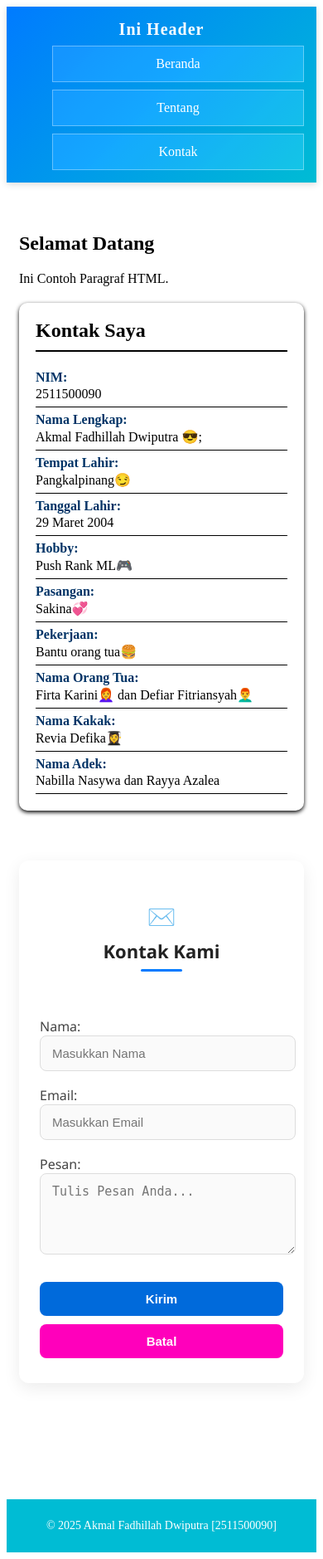
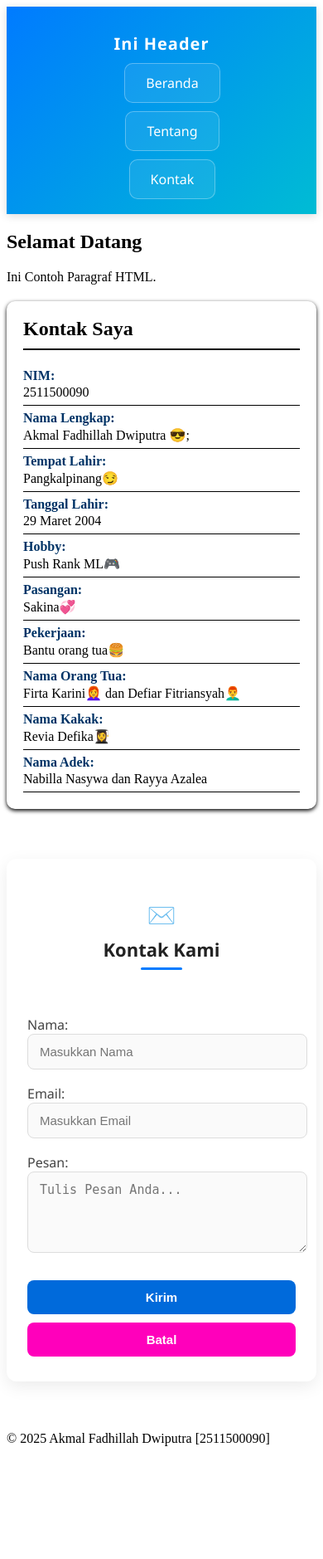
Before and after one commit to 2511500090-akmal/2511500090-PWB-TI1B-2526O, a PHP site: page /pertemuan-04/index.html in a window 390 px wide. Shown: the whole page at 83% size. After the commit the page ends 1743 px from the top, so only its background shows below. Run offline with PHP 8.4, Linux system fonts and the light colour scheme.

Commit message:
styling navigasi mode mobile

```diff
--- a/pertemuan-04/style.css
+++ b/pertemuan-04/style.css
@@ -167,92 +167,85 @@
         }
 
                 header {
+                    background: linear-gradient(135deg, #007bff, #00bcd4);
+                    color: #fff;
                     text-align: center;
-                    padding: 25px;
-                    background: linear-gradient(135deg, #007bff, #00bcd4);
-                    color: rgb(255, 255, 255);
-                    box-shadow: 0 2px 8px rgba(0, 0, 0, 0.15);
+                    padding: 25px 15px;
+                    box-shadow: 0 2px 10px rgba(0, 0, 0, 0.15);
+                    position: relative;
+                    z-index: 1000;
+                    font-family: "Poppins", "Segoe UI", Tahoma, Geneva, Verdana, sans-serif;
         }
 
                 header h1 {
-                   font-size: 25px;
-                   margin-bottom: 10px;
+                    font-size: 26px;
+                    margin-bottom: 12px;
+                    font-weight: 600;
                     letter-spacing: 1px;
-        }
-                footer {
-                   text-align: center;
-                   padding: 10px;
-                   background-color: #00bcd4;
-                   color: white;
-                   font-size: 14px;
-                   margin-top: 40px;
-        }
-
-                header li a:hover {
-                   background-color: #000000;
-                   border-radius: 15px;
-                   transition: background-color 0.3s ease;
-        }
-
-                header li a:focus {
-                   outline: 3px solid #fff;
-                   outline-offset: 2px;
-                   border-radius: 6px;
-                   background-color: rgba(255, 255, 255, 0.15);
-        }
-
-                header li a:active {
-                   background-color: #fe0202;
-                   transform: translateY(1px);
         }
 
                 nav ul {
                     list-style: none;
                     display: flex;
                     justify-content: center;
-                   gap: 25px;
+                    align-items: center;
+                    gap: 28px;
+                    margin: 0;
+                    padding: 0;
         }
 
                 nav a {
-                   color: white;
+                    color: #fff;
                     text-decoration: none;
                     font-weight: 500;
-                   transition: 0.3s;
+                    padding: 8px 14px;
+                    border-radius: 10px;
+                    transition: all 0.3s ease;
         }
 
                 nav a:hover {
-                   text-decoration: underline;
+                    background-color: rgba(0, 0, 0, 0.25);
+                    transform: translateY(-2px);
         }
 
-                main {
-                   padding: 40px 15px;
+                nav a:focus {
+                    outline: 2px solid #fff;
+                    outline-offset: 2px;
+                    background-color: rgba(255, 255, 255, 0.15);
+        }
+
+                nav a:active {
+                    background-color: #00346c;
+                    transform: translateY(1px);
         }
 
                 @media (max-width: 600px) {
                     header {
-                   padding: 15px;
+                      padding: 18px;
                       position: sticky;
                       top: 0;
-                   z-index: 1000;
+                      backdrop-filter: blur(8px);
         }
 
                     header h1 {
-                   margin: 0 0 8px;
                       font-size: 20px;
-                   line-height: 1.2;
+                      margin-bottom: 10px;
         }
 
-                header ul {
+                    nav ul {
                       flex-direction: column;
-                   align-items: stretch;
-                   gap: 9px;
-                   margin: 8px 0 0;
+                      gap: 10px;
         }
 
-                header li a {
+                    nav a {
                       display: block;
-                  padding: 12px 14px;
-                  border: 1px solid rgba(255, 255, 255, .35);
-                  background: rgba(255, 255, 255, .08);
-                  backdrop-filter: saturate(120%);
+                      width: 100%;
+                      border: 1px solid rgba(255, 255, 255, 0.3);
+                      background: rgba(255, 255, 255, 0.08);
+                      padding: 12px;
         }
+
+                    nav a:hover {
+                      background: rgba(255, 255, 255, 0.2);
+        }
+}
```
Lines whose indentation alone changed are shown as unchanged.
